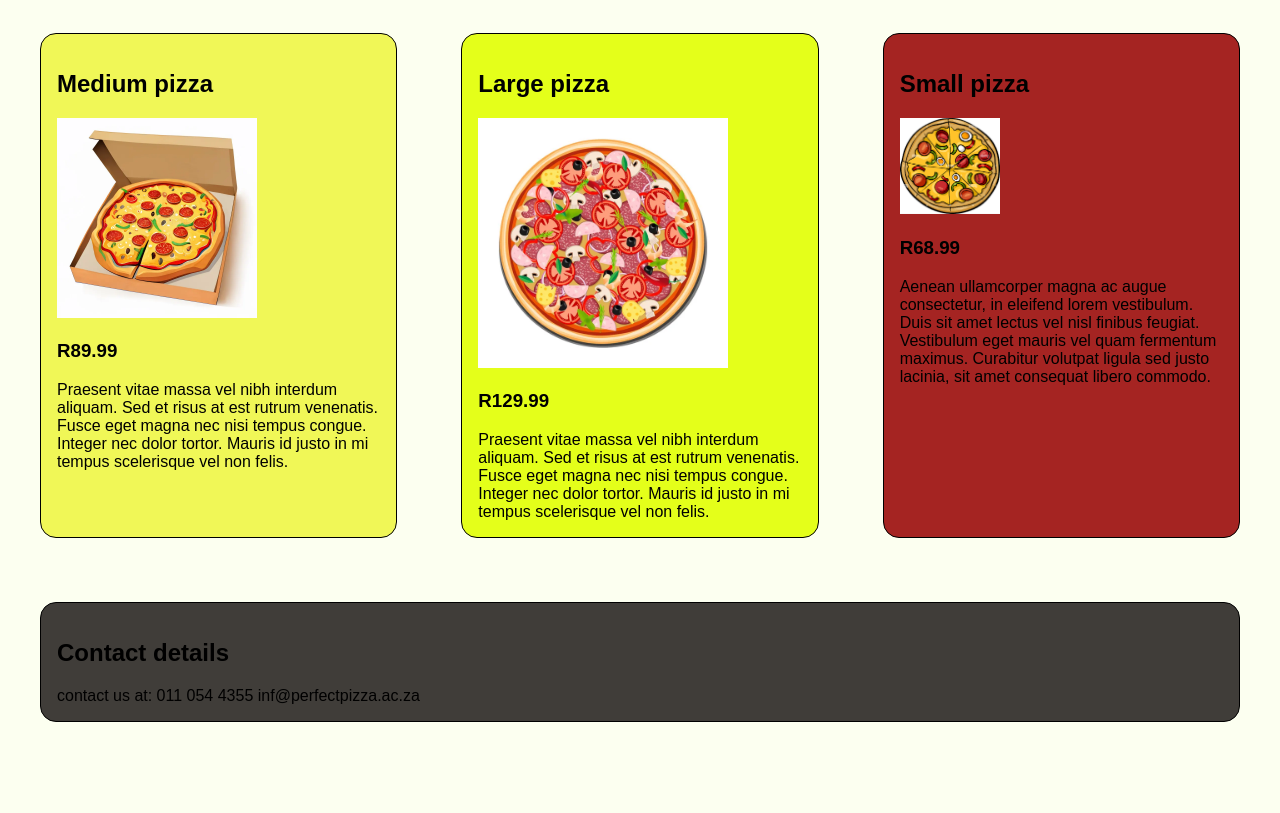
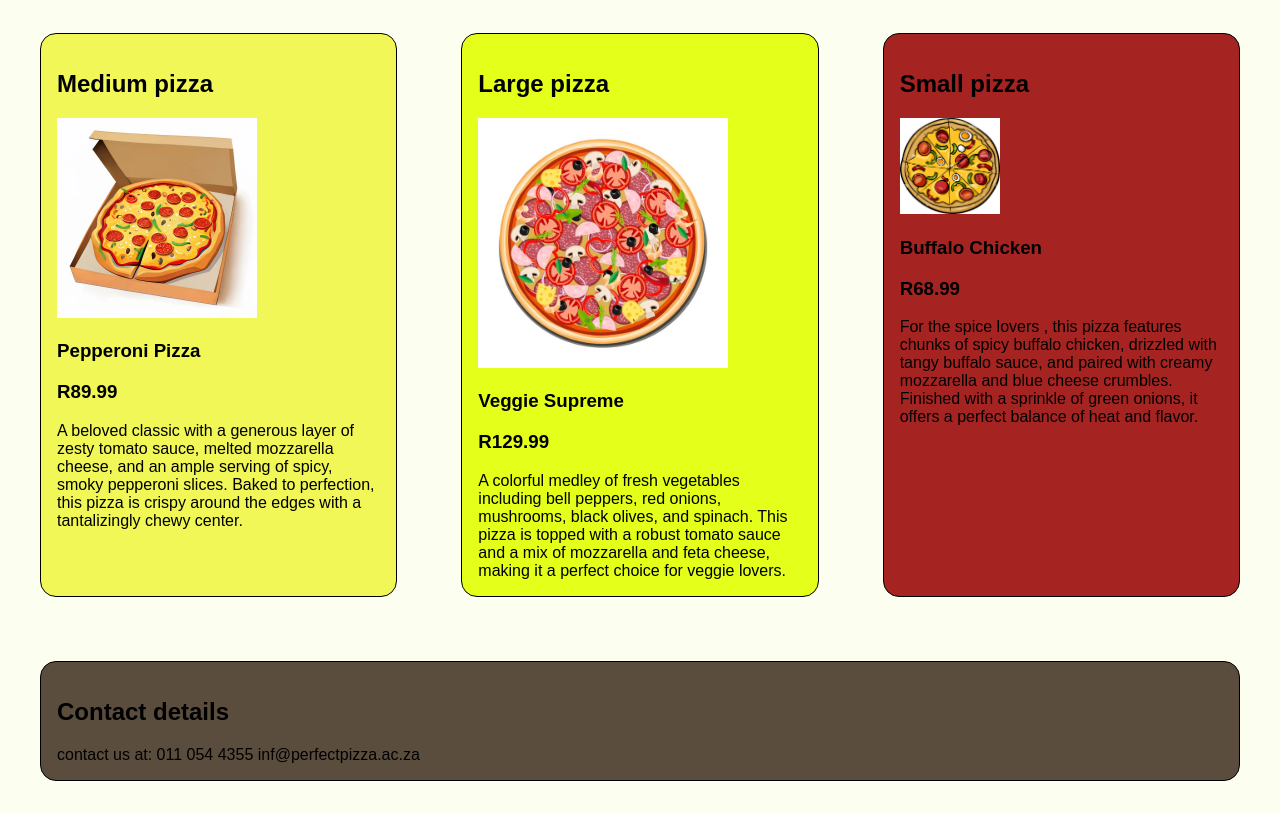
Before and after one commit to CarolyneXxX23/perfect-pizza, a plain HTML site: page index.html in a window 1280 px wide. Shown: the part 79-892 px from the top of the page. Before the commit the page ends 833 px from the top, so only its background shows below. Drawn offline with Linux system fonts and the light colour scheme.

Commit message:
changes made

```diff
--- a/index.html
+++ b/index.html
@@ -13,27 +13,30 @@
     <div class="pizza medium-pizza">
       <h2>Medium pizza</h2>
       <img src="pizza-2.webp" width="200">
+      <h3>Pepperoni Pizza</h3>
        <h3>R89.99</h3>
       <div>
-        Praesent vitae massa vel nibh interdum aliquam. Sed et risus at est rutrum venenatis. Fusce eget magna nec nisi tempus congue. Integer nec dolor tortor. Mauris id justo in mi tempus scelerisque vel non felis.
+         A beloved classic with a generous layer of zesty tomato sauce, melted mozzarella cheese, and an ample serving of spicy, smoky pepperoni slices. Baked to perfection, this pizza is crispy around the edges with a tantalizingly chewy center.
        </div>
     </div>
 
     <div class="pizza Large-pizza">
        <h2>Large pizza</h2>
        <img src="pizza-3.jpg" width="250">
+       <h3>Veggie Supreme</h3>
        <h3>R129.99</h3>
     <div>
-        Praesent vitae massa vel nibh interdum aliquam. Sed et risus at est rutrum venenatis. Fusce eget magna nec nisi tempus congue. Integer nec dolor tortor. Mauris id justo in mi tempus scelerisque vel non felis.
+      A colorful medley of fresh vegetables including bell peppers, red onions, mushrooms, black olives, and spinach. This pizza is topped with a robust tomato sauce and a mix of mozzarella and feta cheese, making it a perfect choice for veggie lovers.
     </div>
     </div>
 
     <div class="pizza Small-pizza">
       <h2>Small pizza</h2>
       <img src="pizza-1.png" width="100">
+      <h3>Buffalo Chicken</h3>
     <h3>R68.99</h3>
     <div>
-        Aenean ullamcorper magna ac augue consectetur, in eleifend lorem vestibulum. Duis sit amet lectus vel nisl finibus feugiat. Vestibulum eget mauris vel quam fermentum maximus. Curabitur volutpat ligula sed justo lacinia, sit amet consequat libero commodo.
+      For the spice lovers , this pizza features chunks of spicy buffalo chicken, drizzled with tangy buffalo sauce, and paired with creamy mozzarella and blue cheese crumbles. Finished with a sprinkle of green onions, it offers a perfect balance of heat and flavor.
     </div>
     </div>
 
--- a/style.css
+++ b/style.css
@@ -22,11 +22,11 @@ body {
     background-color:#A52422;
 }
 .contact-us{
-    background-color:#403D39;
+    background-color:#5a4d3d;
 }
 @media (min-width: 760px) {
     body {
-        background-color: aliceblue;
+        background-color:#AD8A64;
     }
 }
 @media (min-width: 960px) {
```
